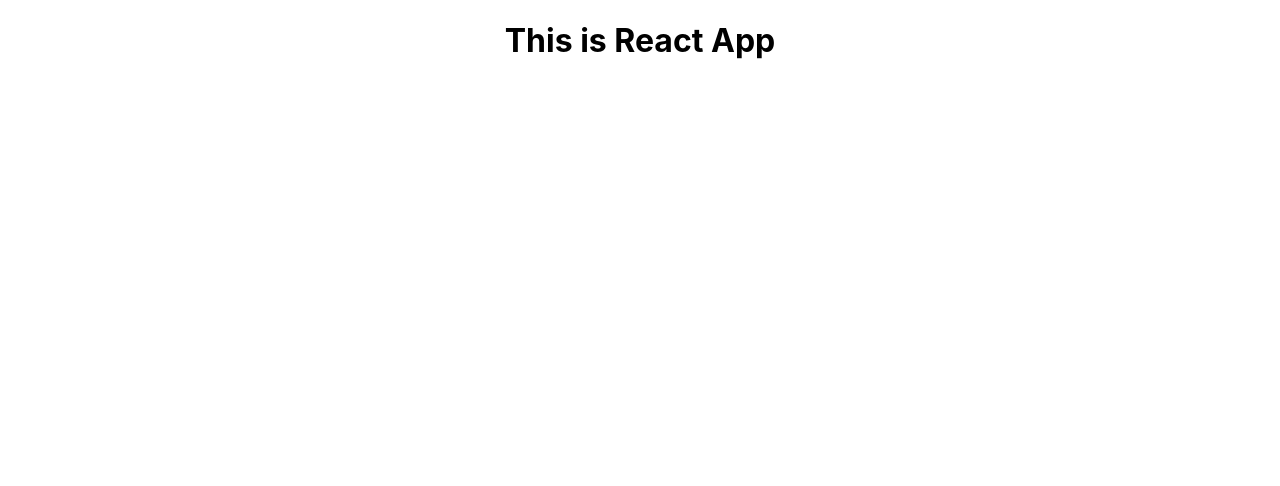
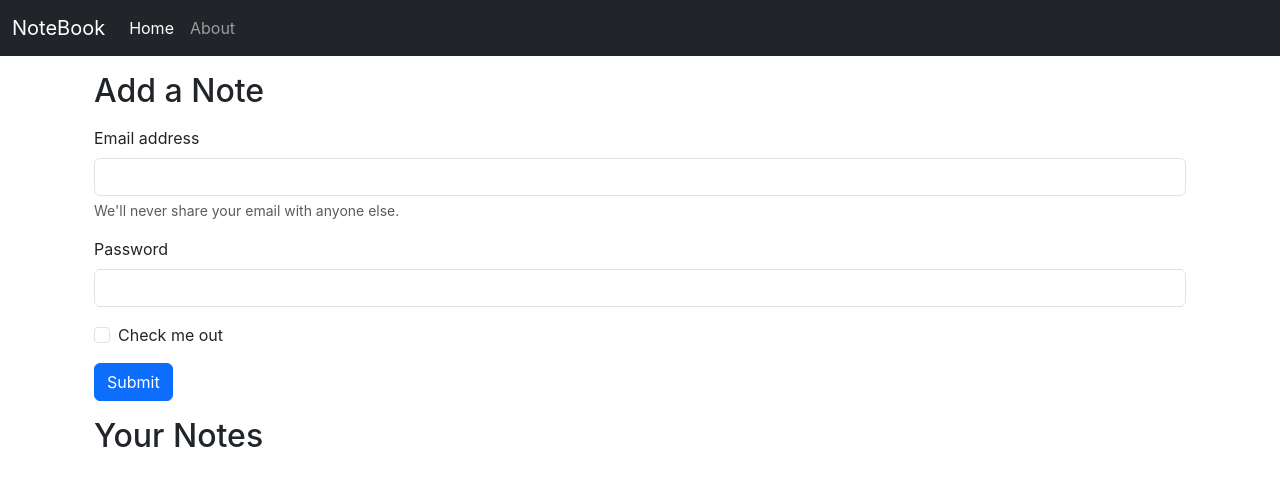
Before and after one commit to kabhinayak02/note-book, a React (Create React App) app: page / in a window 1280 px wide. Shown: the top 486 px of the page. Built offline with nearby package versions, Linux system fonts and the light colour scheme.

Commit message:
implemented context and useLocation

```diff
--- a/public/index.html
+++ b/public/index.html
@@ -1,14 +1,12 @@
 <!DOCTYPE html>
 <html lang="en">
+
 <head>
   <meta charset="utf-8" />
   <link rel="icon" href="%PUBLIC_URL%/favicon.ico" />
   <meta name="viewport" content="width=device-width, initial-scale=1" />
   <meta name="theme-color" content="#000000" />
-    <meta
-      name="description"
-      content="Web site created using create-react-app"
-    />
+  <meta name="description" content="Web site created using create-react-app" />
   <link rel="apple-touch-icon" href="%PUBLIC_URL%/logo192.png" />
   <!--
       manifest.json provides metadata used when your web app is installed on a
@@ -24,8 +22,11 @@
       work correctly both with client-side routing and a non-root public URL.
       Learn how to configure a non-root public URL by running `npm run build`.
     -->
-    <title>React App</title>
+  <title>NoteBook - Your notes stored in cloud</title>
+  <link href="https://cdn.jsdelivr.net/npm/bootstrap@5.3.0/dist/css/bootstrap.min.css" rel="stylesheet"
+    integrity="sha384-9ndCyUaIbzAi2FUVXJi0CjmCapSmO7SnpJef0486qhLnuZ2cdeRhO02iuK6FUUVM" crossorigin="anonymous" />
 </head>
+
 <body>
   <noscript>You need to enable JavaScript to run this app.</noscript>
   <div id="root"></div>
@@ -39,5 +40,9 @@
       To begin the development, run `npm start` or `yarn start`.
       To create a production bundle, use `npm run build` or `yarn build`.
     -->
+  <script src="https://cdn.jsdelivr.net/npm/bootstrap@5.3.0/dist/js/bootstrap.bundle.min.js"
+    integrity="sha384-geWF76RCwLtnZ8qwWowPQNguL3RmwHVBC9FhGdlKrxdiJJigb/j/68SIy3Te4Bkz"
+    crossorigin="anonymous"></script>
 </body>
+
 </html>
--- a/src/App.js
+++ b/src/App.js
@@ -1,11 +1,26 @@
-
-import './App.css';
+// import './App.css';
+import { BrowserRouter as Router, Routes, Route } from "react-router-dom";
+import { Navbar } from './Components/Navbar';
+import { Home } from './Components/Home';
+import { About } from './Components/About';
+import NoteState from './Context/notes/noteState';
 
 function App() {
   return (
-    <div className="App">
-      <h1>This is React App</h1>
-    </div>
+    <>
+      <NoteState>
+        <Router>
+          <Navbar />
+          <div className="container">
+            <Routes>
+              <Route exact path="/" element={<Home />} />
+              <Route exact path="/about" element={<About />} />
+            </Routes>
+          </div>
+        </Router>
+      </NoteState>
+    </>
+
   );
 }
 
--- /dev/null
+++ b/src/Components/About.js
@@ -0,0 +1,9 @@
+import React from 'react'
+
+export const About = () => {
+  return (
+    <div>
+        This is About
+    </div>
+  )
+}
--- /dev/null
+++ b/src/Components/Home.js
@@ -0,0 +1,34 @@
+import React, { useContext } from 'react'
+import NoteContext from '../Context/notes/NoteContext'
+
+
+export const Home = () => {
+  const a = useContext(NoteContext);
+  return (
+    <div>
+      <div className="container my-3">
+        <h2>Add a Note</h2>
+        <form className="my-3">
+          <div class="mb-3">
+            <label for="exampleInputEmail1" class="form-label">Email address</label>
+            <input type="email" class="form-control" id="exampleInputEmail1" aria-describedby="emailHelp" />
+            <div id="emailHelp" class="form-text">We'll never share your email with anyone else.</div>
+          </div>
+          <div class="mb-3">
+            <label for="exampleInputPassword1" class="form-label">Password</label>
+            <input type="password" class="form-control" id="exampleInputPassword1" />
+          </div>
+          <div class="mb-3 form-check">
+            <input type="checkbox" class="form-check-input" id="exampleCheck1" />
+            <label class="form-check-label" for="exampleCheck1">Check me out</label>
+          </div>
+          <button type="submit" class="btn btn-primary">Submit</button>
+        </form>
+      </div>
+      <div className="container my-3">
+        <h2>Your Notes</h2>
+      </div>
+
+    </div>
+  )
+}
--- /dev/null
+++ b/src/Components/Navbar.js
@@ -0,0 +1,34 @@
+import React, { useEffect } from 'react';
+import { Link, useLocation} from "react-router-dom";
+
+export const Navbar = () => {
+    let location = useLocation();
+    React.useEffect(() => {
+        console.log(location.pathname);
+      }, [location]);
+    return (
+        <nav className="navbar navbar-expand-lg navbar-dark bg-dark">
+            <div className="container-fluid">
+                <Link className="navbar-brand" to="/">NoteBook</Link>
+                <button className="navbar-toggler" type="button" data-bs-toggle="collapse" data-bs-target="#navbarSupportedContent" aria-controls="navbarSupportedContent" aria-expanded="false" aria-label="Toggle navigation">
+                    <span className="navbar-toggler-icon"></span>
+                </button>
+                <div className="collapse navbar-collapse" id="navbarSupportedContent">
+                    <ul className="navbar-nav me-auto mb-2 mb-lg-0">
+                        <li className="nav-item">
+                            <Link className={`nav-link ${location.pathname==='/'?"active": ""}`} aria-current="page" to="/">Home</Link>
+                        </li>
+                        <li className="nav-item">
+                            <Link className={`nav-link ${location.pathname==='/about'?"active": ""}`} to="/about">About</Link>
+                        </li>
+
+                    </ul>
+                    {/* <form className="d-flex" role="search">
+                        <input className="form-control me-2" type="search" placeholder="Search" aria-label="Search"/>
+                            <button className="btn btn-outline-success" type="submit">Search</button>
+                    </form> */}
+                </div>
+            </div>
+        </nav>
+    )
+}
--- /dev/null
+++ b/src/Context/notes/NoteContext.js
@@ -0,0 +1,5 @@
+import { createContext } from "react";
+
+const noteContext = createContext(); // Creating New Context
+
+export default noteContext;
--- /dev/null
+++ b/src/Context/notes/noteState.js
@@ -0,0 +1,17 @@
+// esse state jo sabko(sare components) accessible ho
+import React from "react";
+import NoteContext from "./NoteContext";
+
+const NoteState = (props) =>{
+    const state = {
+        "name": "Abhinay",
+        "class": "6a"
+    }
+    return (
+        <NoteContext.Provider value={state}>
+            {props.children}
+        </NoteContext.Provider>
+    )
+}
+
+export default NoteState;
```
Lines whose indentation alone changed are shown as unchanged.
